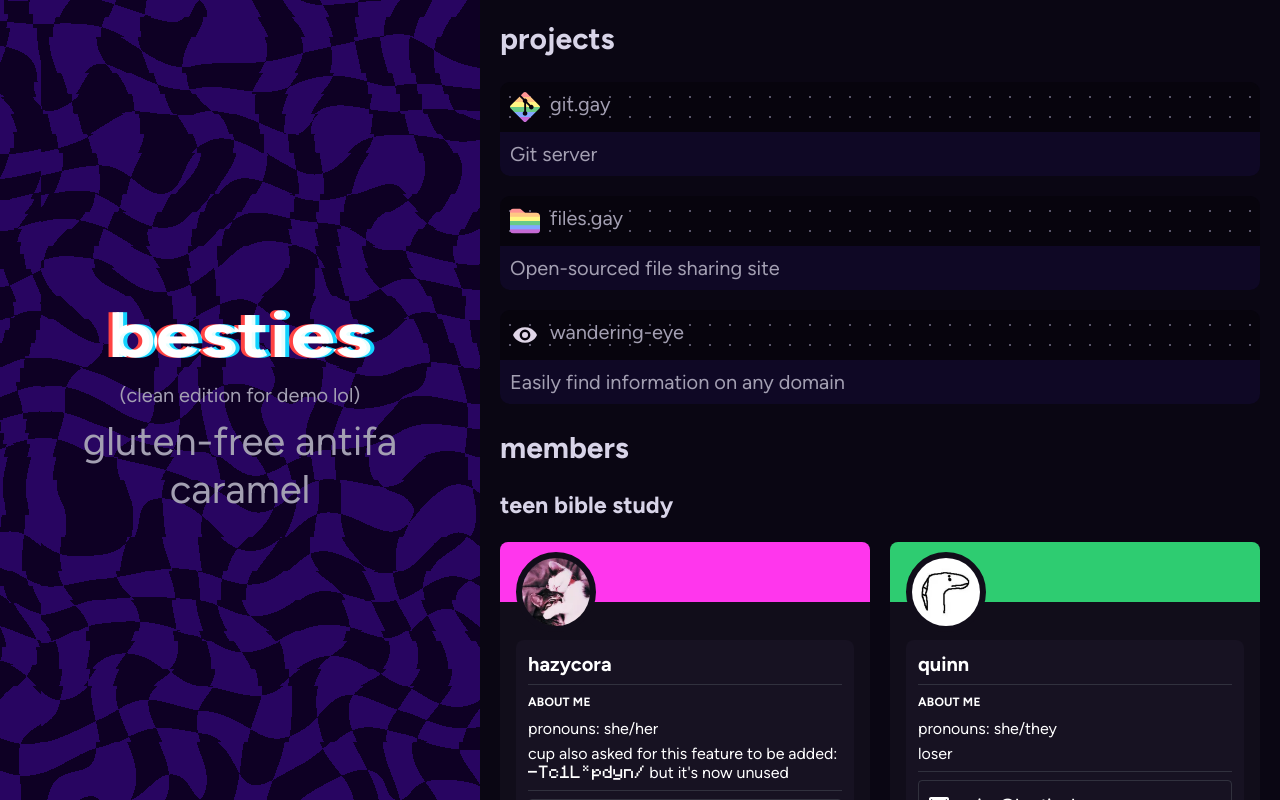
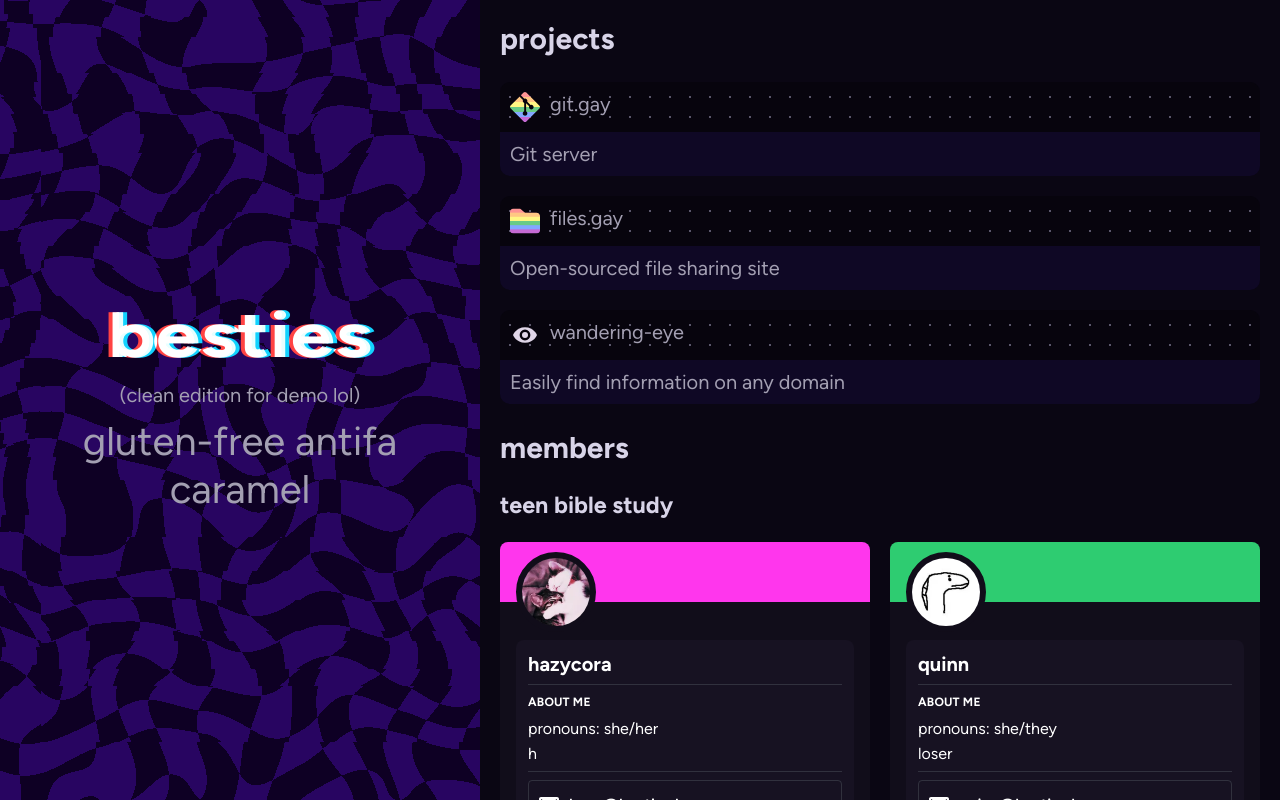
Before and after one commit to bestiesgc/besties.house, a SvelteKit app: page /clean in a window 1280 px wide. Built offline with nearby package versions, Linux system fonts and the light colour scheme.

Commit message:
fix bio on clean page

```diff
--- a/src/routes/clean/+page.svelte
+++ b/src/routes/clean/+page.svelte
@@ -17,7 +17,7 @@
 					pronouns: 'she/her',
 					email: 'hazy@besties.house',
 					url: 'https://hazy.gay',
-					bio: "cup also asked for this feature to be added: &klol example&r but it's now unused"
+					bio: 'h'
 				},
 				{
 					name: 'quinn',
```
